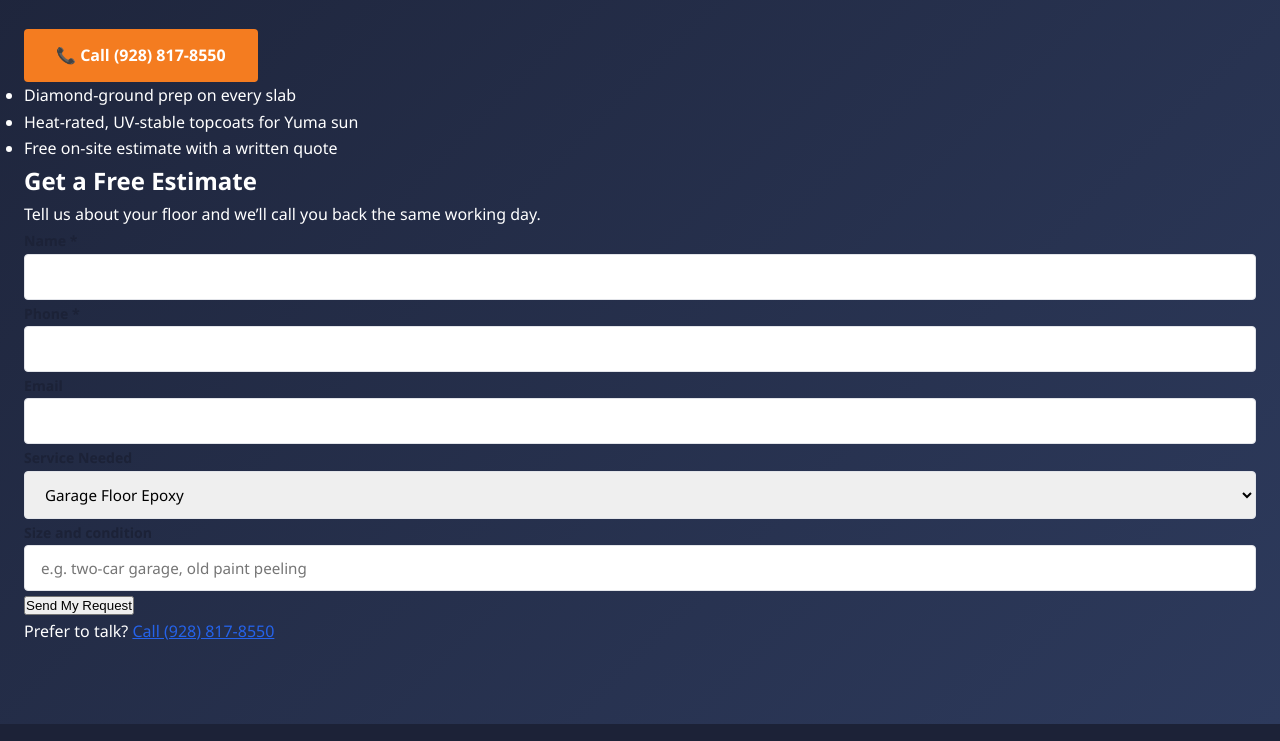
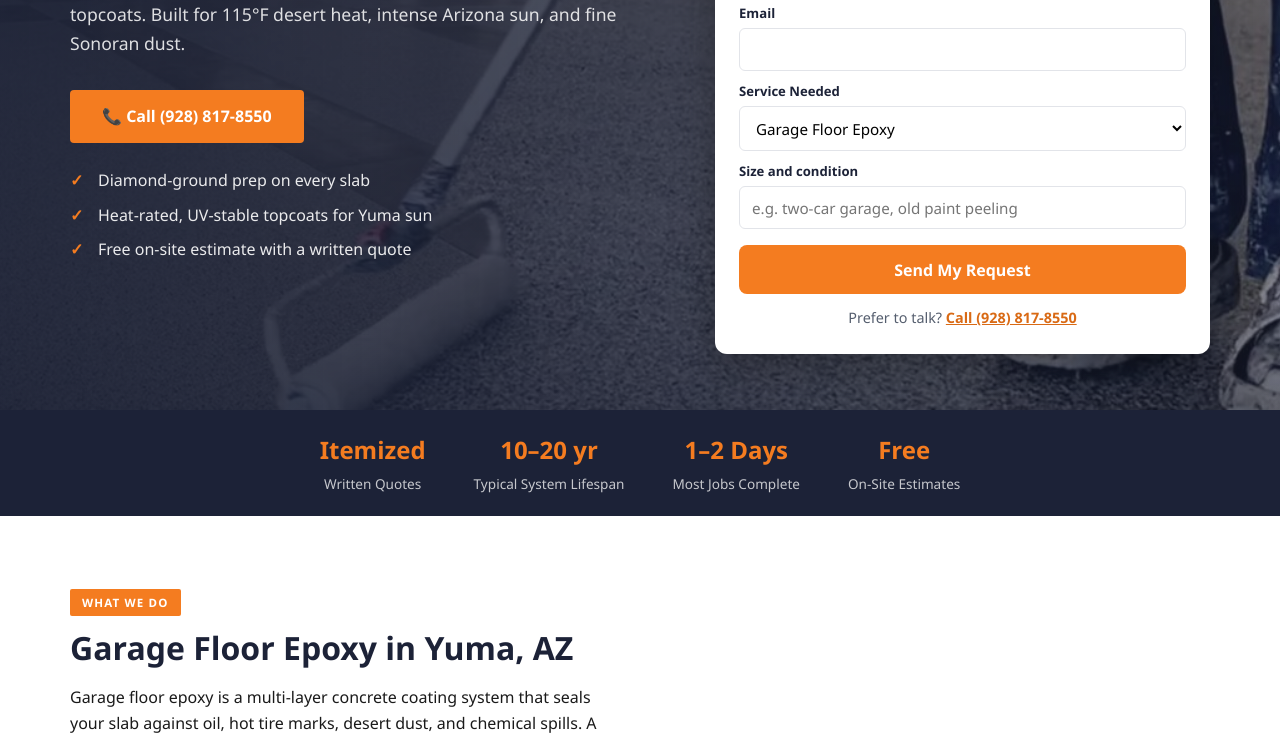
Before and after one commit to iDevRM/epoxy-flooring-yuma, a plain HTML site: page index.html in a window 1280 px wide. Shown: the part 398-1139 px from the top of the page. Drawn offline with Linux system fonts and the light colour scheme.

Commit message:
Styles for hero background image + quote form

```diff
--- a/styles.css
+++ b/styles.css
@@ -220,3 +220,24 @@ footer a[href^="tel"] { color: var(--orange); text-decoration: none; font-weight
 .dropdown-menu-list a { display:block; padding:11px 18px; color:#e5e7eb; font-size:.9rem; font-weight:500; white-space:nowrap; text-decoration:none; }
 .dropdown-menu-list a:hover { background:#1f2937; color:#fff; }
 @media (max-width: 860px) { .dropdown-menu { display:none !important; } .has-dropdown > a::after { display:none; } }
+
+/* Hero with background image + quote form */
+.hero.hero-bg {
+  background: linear-gradient(90deg, rgba(28,34,55,0.92) 0%, rgba(28,34,55,0.78) 55%, rgba(28,34,55,0.55) 100%), url('epoxyflooring10.jpg') center / cover no-repeat;
+  padding: 3.5rem 1.5rem;
+}
+.hero-grid { max-width: var(--max-w); margin: 0 auto; display: grid; grid-template-columns: 1.1fr 0.9fr; gap: 2.5rem; align-items: center; }
+.hero-bg h1 { font-size: clamp(1.75rem, 4vw, 2.75rem); font-weight: 900; color: #fff; line-height: 1.15; margin: 0.5rem 0 1rem; }
+.hero-points { list-style: none; margin-top: 1.5rem; padding: 0; }
+.hero-points li { padding-left: 1.75rem; position: relative; margin-bottom: 0.5rem; color: rgba(255,255,255,0.9); }
+.hero-points li::before { content: "\2713"; position: absolute; left: 0; color: var(--orange); font-weight: 800; }
+.hero-form { background: #fff; color: var(--text); border-radius: 12px; padding: 1.5rem; box-shadow: 0 14px 40px rgba(0,0,0,0.3); }
+.hero-form h2 { font-size: 1.4rem; font-weight: 800; color: var(--navy); margin: 0 0 0.25rem; }
+.hero-form .form-note { font-size: 0.9rem; color: var(--muted); margin-bottom: 0.75rem; }
+.hero-form label { display: block; font-size: 0.82rem; font-weight: 700; color: var(--navy); margin: 0.6rem 0 0.25rem; }
+.hero-form input, .hero-form select { width: 100%; padding: 0.65rem 0.75rem; border: 1px solid var(--border); border-radius: 6px; font-size: 0.95rem; font-family: inherit; background: #fff; }
+.hero-form button { width: 100%; margin-top: 1rem; background: var(--orange); color: #fff; border: 0; border-radius: 8px; padding: 0.85rem; font-size: 1rem; font-weight: 800; cursor: pointer; font-family: inherit; }
+.hero-form button:hover { background: #d96a15; }
+.hero-form .form-alt { text-align: center; font-size: 0.9rem; margin-top: 0.75rem; color: var(--muted); }
+.hero-form .form-alt a { color: #d96a15; font-weight: 700; }
+@media (max-width: 860px) { .hero-grid { grid-template-columns: 1fr; } .hero.hero-bg { padding: 2.5rem 1.25rem; } }
```
